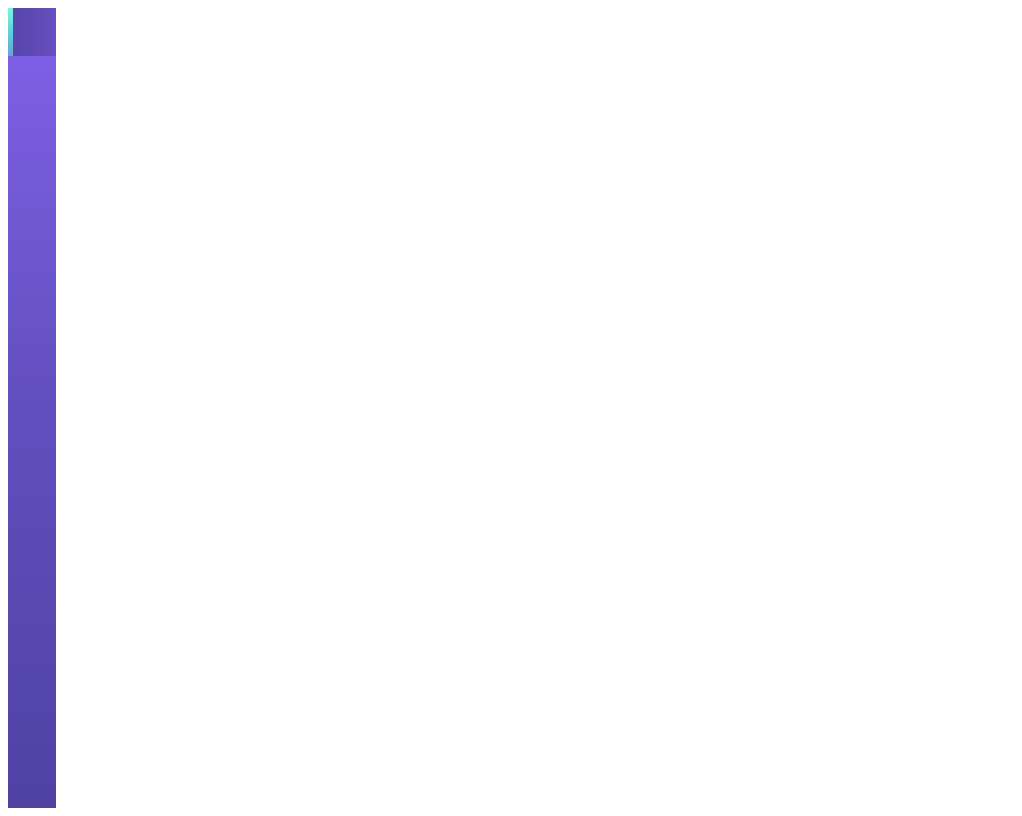
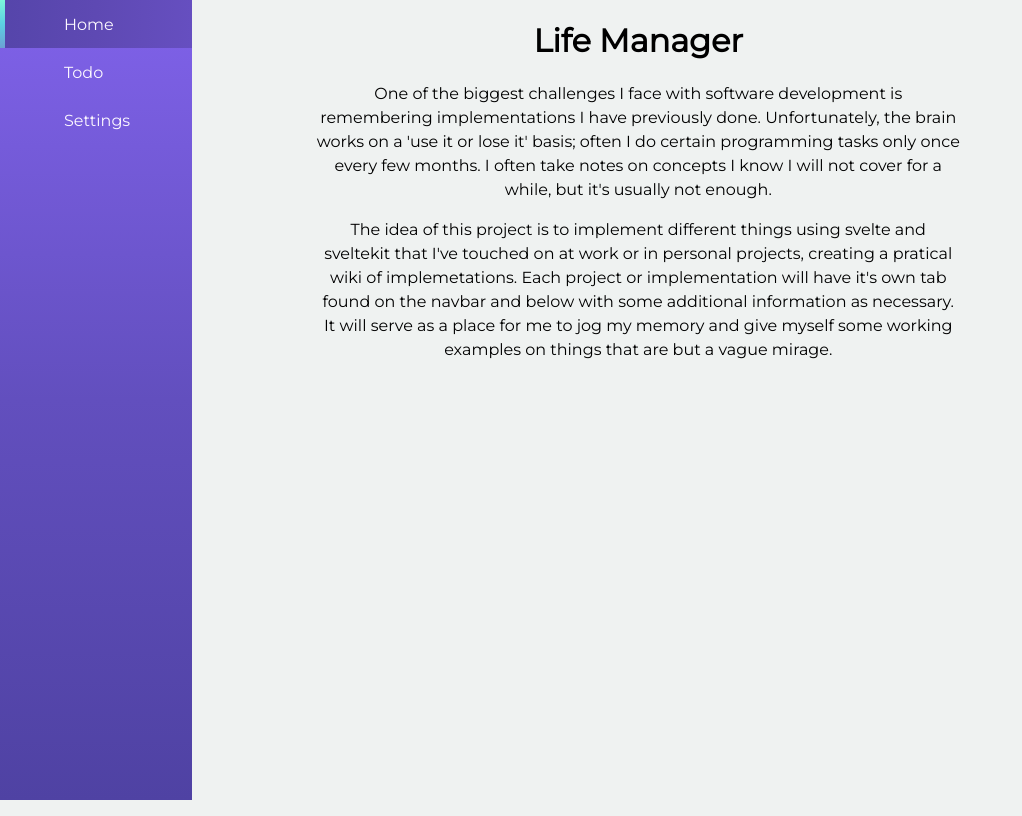
Before and after one commit to BlaviButcher/life-manager, a SvelteKit app: page / in a window 1280 px wide. Shown: the whole page, without its empty margins (0-1022 px from the left). Built offline with nearby package versions, Linux system fonts and the light colour scheme; some icons are missing.

Commit message:
sticky bar

```diff
--- a/src/lib/Sidebar.svelte
+++ b/src/lib/Sidebar.svelte
@@ -45,14 +45,14 @@
 
 <style>
 	item-buffer {
-		position: absolute;
+		position: relative;
 		width: 3rem;
 		height: 100vh;
 		opacity: 0;
 	}
 	sidebar-navigation {
 		display: inline-block;
-		position: sticky;
+		position: fixed;
 		flex-direction: column;
 		height: 100vh;
 		background: rgb(128, 98, 234);
@@ -64,7 +64,6 @@
 		);
 		transition: 0.5s;
 		width: 3rem;
-		margin-right: 3rem;
 		color: #fcf8ff;
 		flex: 1;
 	}
--- a/src/routes/+page.svelte
+++ b/src/routes/+page.svelte
@@ -1,4 +1,4 @@
-<!-- <script lang="ts">
+<script lang="ts">
 </script>
 
 <page-content>
@@ -32,7 +32,6 @@
 		--primary-light: #6b9ac4;
 		--primary-dark: #1d3557;
 		--secondary: #97d8c4;
-		;
 	}
 
 	h1 {
@@ -45,4 +44,4 @@
 		margin-top: 1rem;
 		line-height: 1.5rem;
 	}
-</style> -->
+</style>
--- a/svelte.config.js
+++ b/svelte.config.js
@@ -1,7 +1,6 @@
 import cloudflare from '@sveltejs/adapter-cloudflare';
 import preprocess from 'svelte-preprocess';
 // svelte.config.js
-import { icons } from 'carbon-preprocess-svelte';
 
 // svelte.config.js
 import { optimizeImports } from 'carbon-preprocess-svelte';
```
